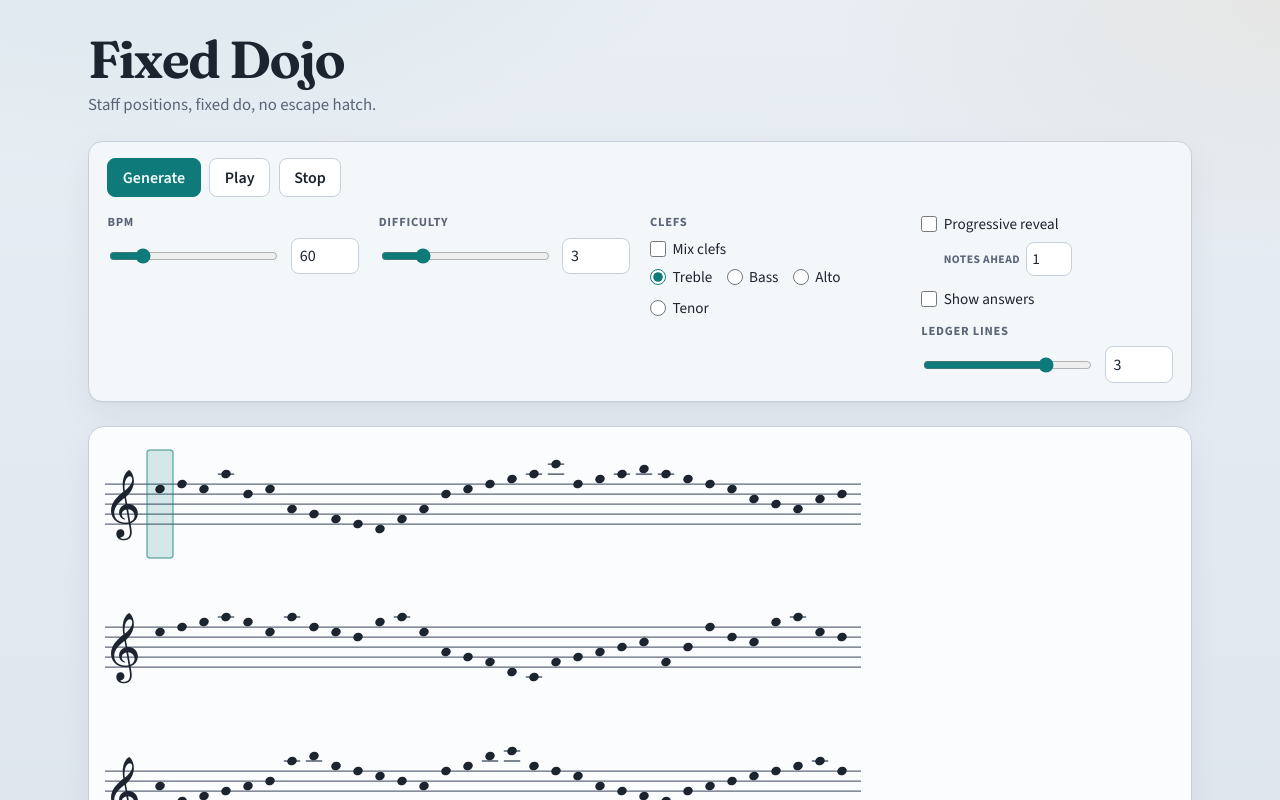
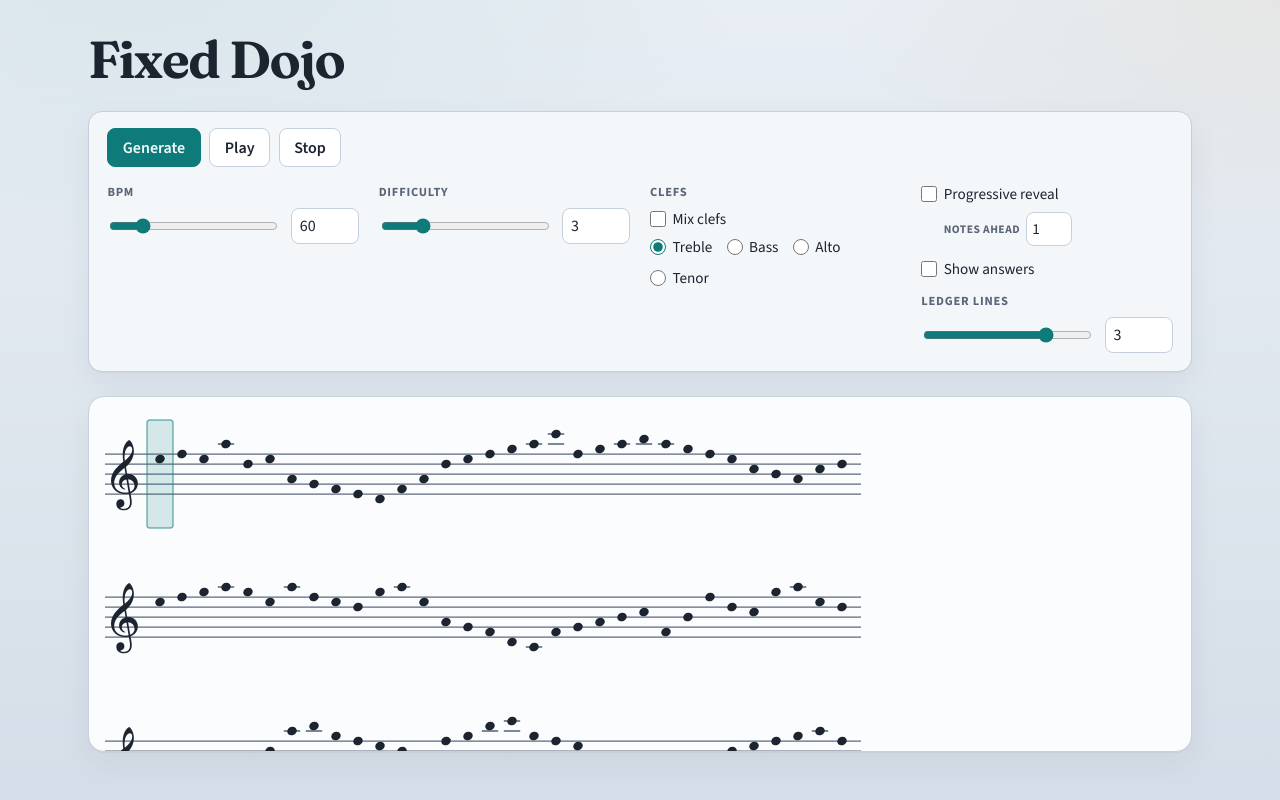
Before and after one commit to greenstrand/solfegepractice, a React (Vite) app: page / in a window 1280 px wide. Shown: the top 800 px of the page. Built offline with nearby package versions, Linux system fonts and the light colour scheme.

Commit message:
Lock the viewport shell so the score panel scrolls, and drop the page subtitle.

```diff
--- a/src/styles/app.css
+++ b/src/styles/app.css
@@ -22,13 +22,16 @@
   box-sizing: border-box;
 }
 
+html,
+body,
+#root {
+  height: 100%;
+  height: 100dvh;
+  overflow: hidden;
+}
+
 body {
   margin: 0;
-  min-height: 100vh;
-}
-
-#root {
-  min-height: 100vh;
 }
 
 .app-shell {
@@ -38,12 +41,15 @@ body {
   display: flex;
   flex-direction: column;
   gap: 1.5rem;
+  height: 100%;
+  overflow: hidden;
 }
 
 .app-header {
   display: flex;
   flex-direction: column;
   gap: 0.35rem;
+  flex-shrink: 0;
 }
 
 .brand {
@@ -56,13 +62,6 @@ body {
   color: var(--ink);
 }
 
-.subtitle {
-  margin: 0;
-  font-size: 1.05rem;
-  color: var(--ink-muted);
-  max-width: 36rem;
-}
-
 .controls-view {
   background: var(--panel);
   border: 1px solid var(--line);
@@ -72,6 +71,7 @@ body {
   display: flex;
   flex-direction: column;
   gap: 1rem;
+  flex-shrink: 0;
 }
 
 .controls-transport {
@@ -244,8 +244,11 @@ body {
   border-radius: 16px;
   padding: 1.15rem 1rem 1.35rem;
   box-shadow: var(--shadow);
-  overflow-x: hidden;
+  flex: 1;
+  min-height: 0;
   min-width: 0;
+  overflow: auto;
+  scrollbar-gutter: stable;
 }
 
 .score-panel:focus-within {
--- a/src/view/AppShell.tsx
+++ b/src/view/AppShell.tsx
@@ -70,7 +70,6 @@ export function AppShell({ drill }: AppShellProps) {
     <div className="app-shell">
       <header className="app-header">
         <h1 className="brand">Fixed Dojo</h1>
-        <p className="subtitle">Staff positions, fixed do, no escape hatch.</p>
       </header>
 
       <ControlsView
```
